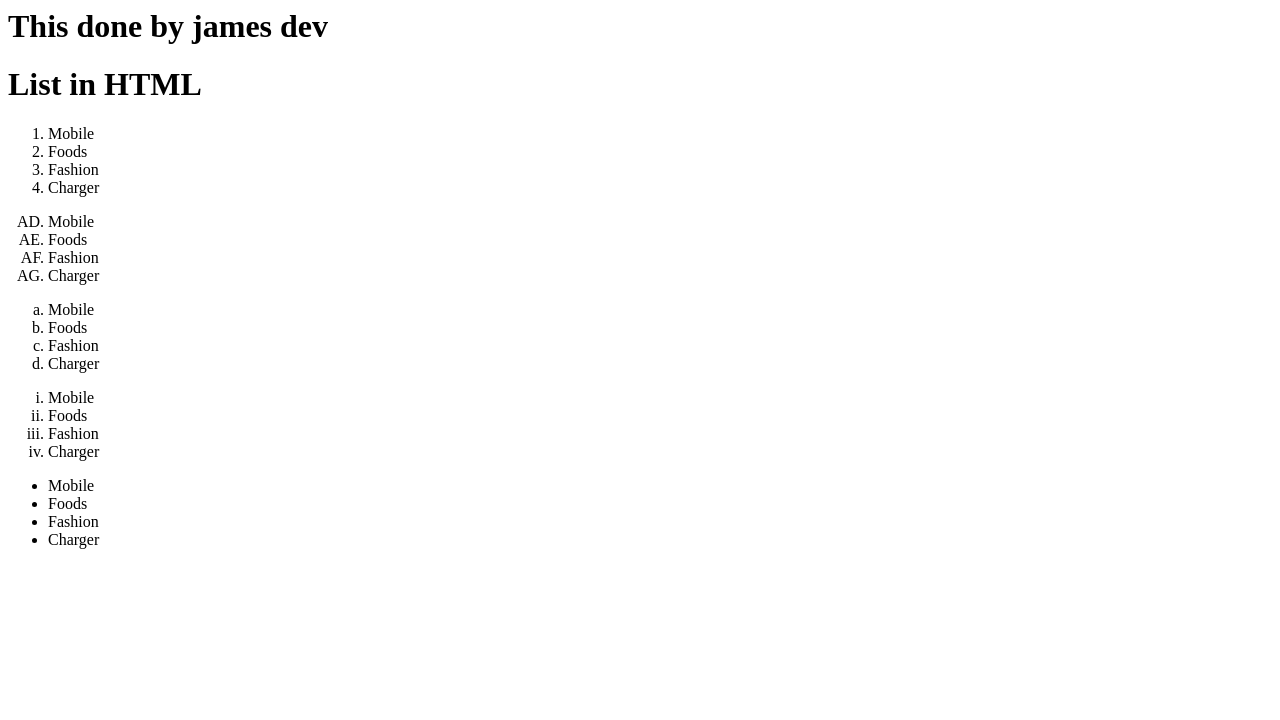
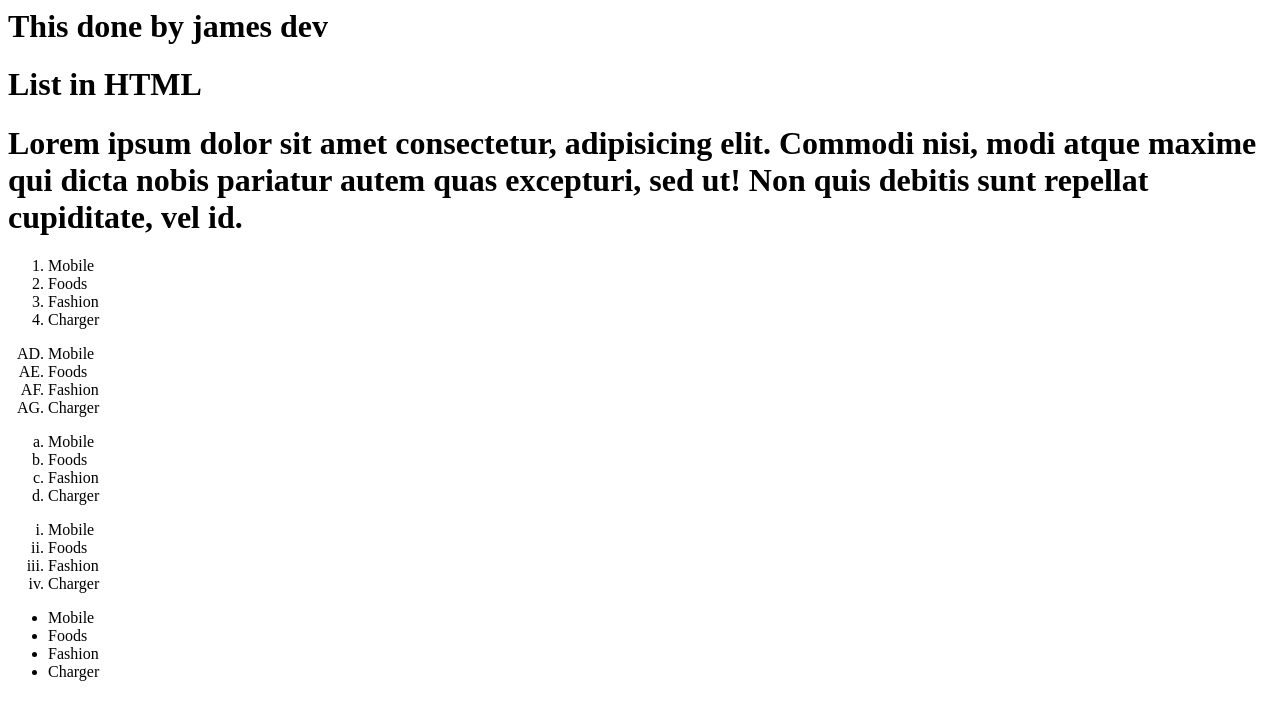
Before and after one commit to jamesjoel/testing, a plain HTML site: page list(james-dev).html in a window 1280 px wide. Drawn offline with Linux system fonts and the light colour scheme.

Commit message:
new line added

```diff
--- a/list(james-dev).html
+++ b/list(james-dev).html
@@ -9,6 +9,8 @@
     <body>
         <h1>This done by james dev</h1>
         <h1>List in HTML</h1>
+        <h1>Lorem ipsum dolor sit amet consectetur, adipisicing elit. Commodi nisi, modi atque maxime qui dicta nobis pariatur autem quas excepturi, sed ut! Non quis debitis sunt repellat cupiditate, vel id.</h1>
+
         <ol>
             <li>Mobile</li>
             <li>Foods</li>
```
